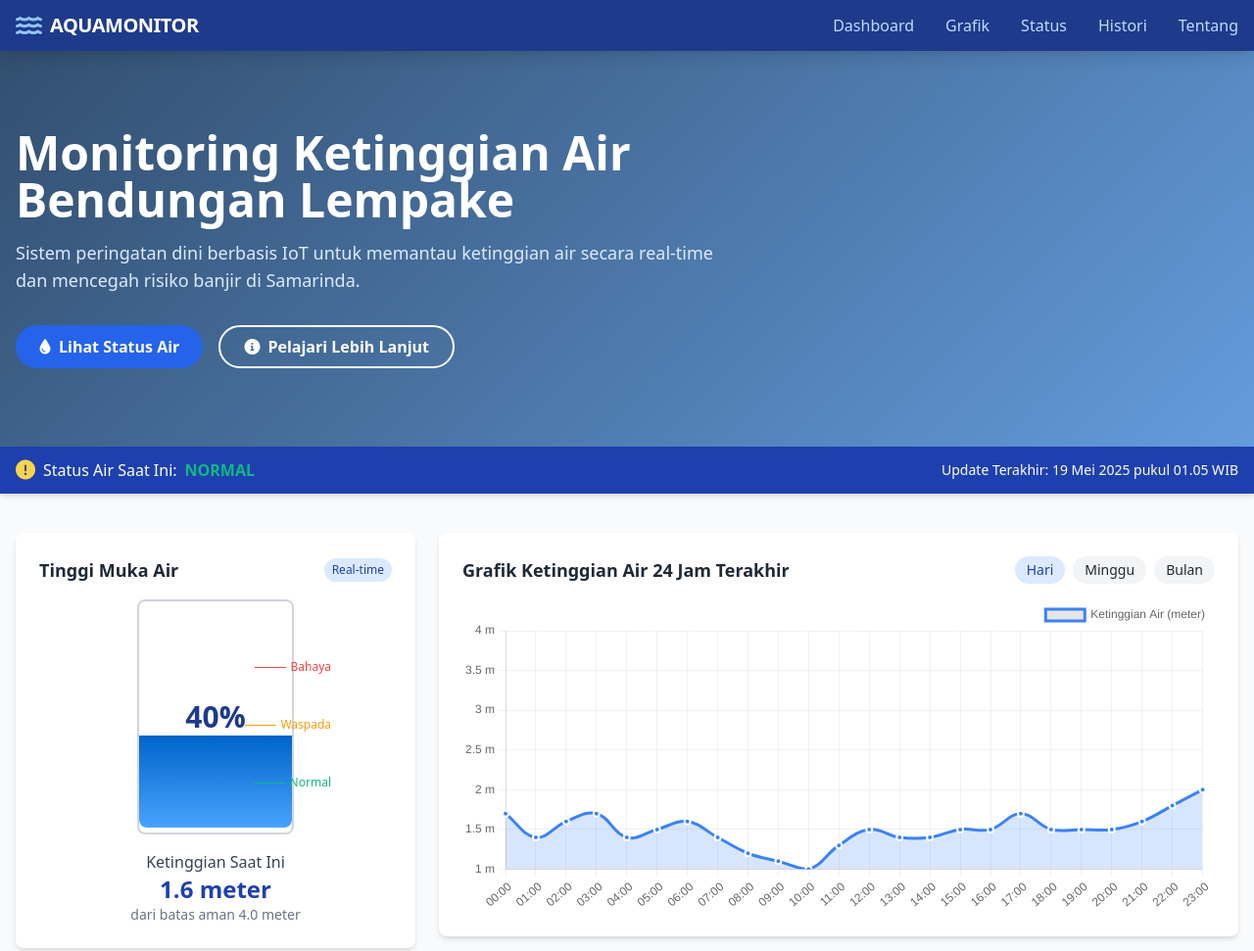
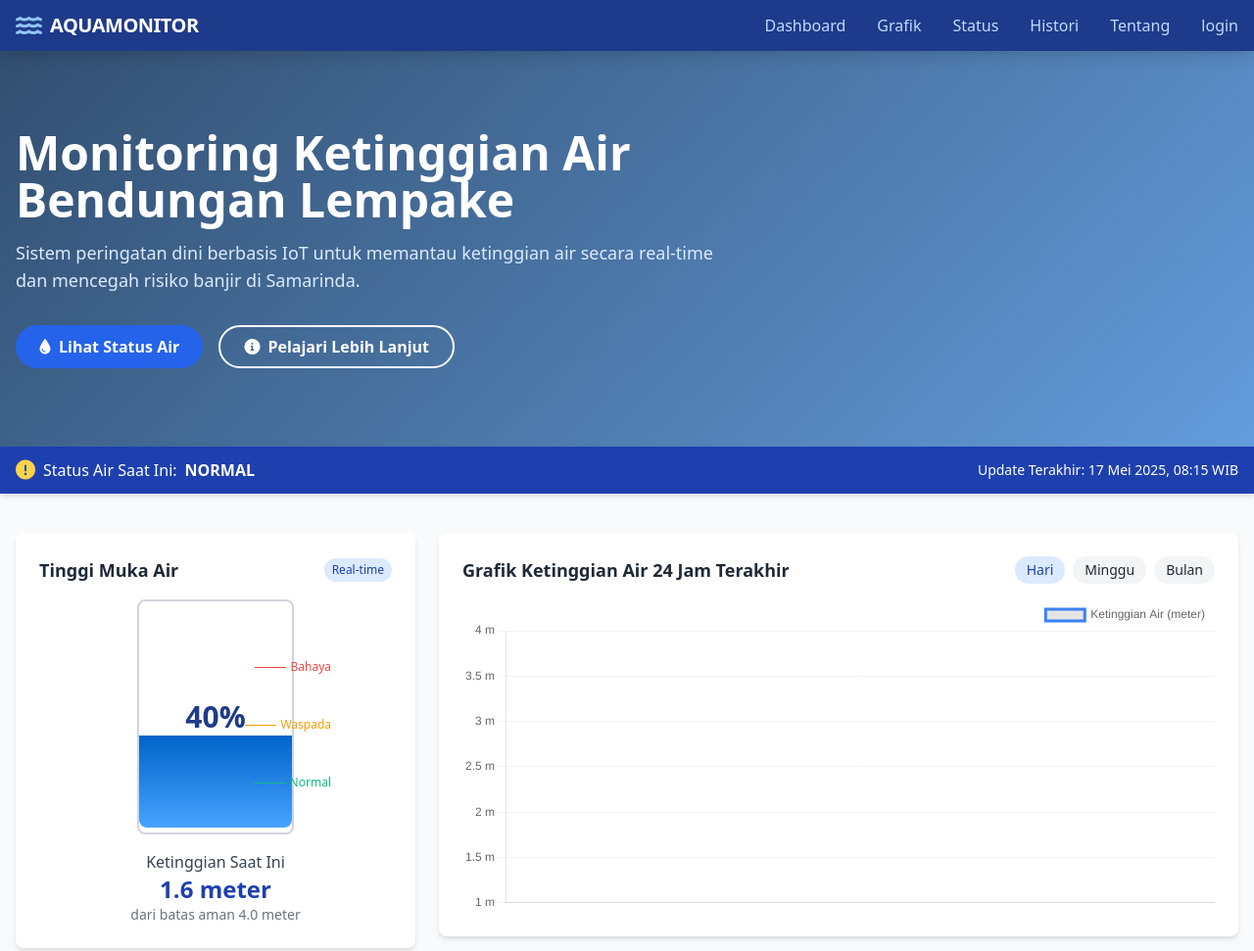
Before and after one commit to RafiAbdurrohim/soni-web, a plain HTML site: page index.html in a window 1280 px wide. Shown: the top 971 px of the page at 98% size. Drawn offline with nearby package versions, Linux system fonts and the light colour scheme; no server answers.

Commit message:
Update index.html

```diff
--- a/index.html
+++ b/index.html
@@ -8,7 +8,11 @@
     <link href="https://cdnjs.cloudflare.com/ajax/libs/font-awesome/6.0.0/css/all.min.css" rel="stylesheet">
     <link href="https://cdnjs.cloudflare.com/ajax/libs/animate.css/4.1.1/animate.min.css" rel="stylesheet">
     <script src="https://cdnjs.cloudflare.com/ajax/libs/Chart.js/3.9.1/chart.min.js"></script>
+    <script src="https://cdn.jsdelivr.net/npm/chart.js"></script>
     <script src="https://cdnjs.cloudflare.com/ajax/libs/jquery/3.6.0/jquery.min.js"></script>
+    <script src="https://www.gstatic.com/firebasejs/8.10.1/firebase-app.js"></script>
+    <script src="https://www.gstatic.com/firebasejs/8.10.1/firebase-database.js"></script>
+
     <style>
         .water-animation {
             background: linear-gradient(0deg, #48a3ff 0%, #0064c9 100%);
@@ -72,6 +76,8 @@
                     <a href="#status" class="text-blue-200 hover:text-white transition-colors duration-200 font-medium">Status</a>
                     <a href="#histori" class="text-blue-200 hover:text-white transition-colors duration-200 font-medium">Histori</a>
                     <a href="#about" class="text-blue-200 hover:text-white transition-colors duration-200 font-medium">Tentang</a>
+                    <a href="login.html" class="text-blue-200 hover:text-white transition-colors duration-200 font-medium">login</a>
+
                 </div>
 
                 <!-- Mobile menu button -->
@@ -219,7 +225,7 @@
                             </div>
                         </div>
                         <div class="h-80">
-                            <canvas id="waterLevelChart"></canvas>
+                            <canvas id="waterLevelChart" class="w-full h-64"></canvas>
                         </div>
                     </div>
 
@@ -566,55 +572,55 @@
     </footer>
 
     <script>
-        // Mobile menu toggle
-        document.getElementById('mobile-menu-button').addEventListener('click', function() {
-            const mobileMenu = document.getElementById('mobile-menu');
-            if (mobileMenu.classList.contains('hidden')) {
-                mobileMenu.classList.remove('hidden');
-                mobileMenu.classList.add('animate__fadeIn');
-            } else {
-                mobileMenu.classList.add('hidden');
+    const firebaseConfig = {
+        apiKey: "AIzaSyCg--e5QYzKYE2awvq8_9OgfGVWsmMsMU8",
+        authDomain: "aquamonitor-adccd.firebaseapp.com",
+        databaseURL: "https://aquamonitor-adccd-default-rtdb.asia-southeast1.firebasedatabase.app",
+        projectId: "aquamonitor-adccd",
+        storageBucket: "aquamonitor-adccd.firebasestorage.app",
+        messagingSenderId: "645501631585",
+        appId: "1:645501631585:web:795504687cb884a18ffe20"
+    };
+
+    // Inisialisasi Firebase
+    firebase.initializeApp(firebaseConfig);
+    const db = firebase.database();
+
+    const grafikRef = db.ref("aquamonitor/water_levels");
+
+    grafikRef.limitToLast(24).on("value", (snapshot) => {
+        const data = snapshot.val();
+        if (!data) return;
+
+        const labels = [];
+        const tinggiData = [];
+
+        // Urutkan data berdasarkan waktu
+        const sortedKeys = Object.keys(data).sort();
+
+        sortedKeys.forEach((waktu) => {
+        labels.push(waktu.slice(11, 16)); // Ambil jam & menit
+        tinggiData.push(data[waktu].tinggi_air);
+        });
+
+        // Update chart
+        if (window.waterLevelChart) {
+        window.waterLevelChart.data.labels = labels;
+        window.waterLevelChart.data.datasets[0].data = tinggiData;
+        window.waterLevelChart.update();
         }
     });
 
-        // Initialize water level chart
+    // Buat chart kosong dulu saat halaman load
     document.addEventListener('DOMContentLoaded', function() {
         const ctx = document.getElementById('waterLevelChart').getContext('2d');
-
-            // Generate dummy data
-            const generateHours = () => {
-                const hours = [];
-                for (let i = 0; i < 24; i++) {
-                    const hour = i.toString().padStart(2, '0') + ':00';
-                    hours.push(hour);
-                }
-                return hours;
-            };
-
-            const generateData = () => {
-                const data = [];
-                let value = 1.5;
-                for (let i = 0; i < 24; i++) {
-                    // Random variation between -0.3 and +0.3
-                    const variation = (Math.random() * 0.6) - 0.3;
-                    value += variation;
-                    // Keep value between 1.0 and 3.0
-                    value = Math.max(1.0, Math.min(3.0, value));
-                    data.push(value.toFixed(1));
-                }
-                return data;
-            };
-
-            const labels = generateHours();
-            const data = generateData();
-
-            const waterLevelChart = new Chart(ctx, {
+        window.waterLevelChart = new Chart(ctx, {
         type: 'line',
         data: {
-                    labels: labels,
+            labels: [],
             datasets: [{
             label: 'Ketinggian Air (meter)',
-                        data: data,
+            data: [],
             fill: {
                 target: 'origin',
                 above: 'rgba(59, 130, 246, 0.2)'
@@ -671,66 +677,57 @@
             }
         }
         });
+    });
 
-            // Demo water level animation
-            const waterLevelElement = document.getElementById('water-level');
-            const waterPercentageElement = document.getElementById('water-percentage');
-            const currentHeightElement = document.getElementById('current-height');
-            const statusLevelElement = document.getElementById('status-level');
+    // Ambil data status real-time dari Firebase
+    const statusRef = db.ref("aquamonitor/status");
 
-            function updateWaterLevel() {
-                // Simulate changing water level
-                let currentHeight = parseFloat(currentHeightElement.innerText);
-                let randomChange = (Math.random() * 0.2) - 0.1; // Random change between -0.1 and 0.1
-                let newHeight = Math.max(1.0, Math.min(4.0, currentHeight + randomChange)).toFixed(1);
+    statusRef.on("value", (snapshot) => {
+        const data = snapshot.val();
+        if (!data) return;
 
-                // Update height text
-                currentHeightElement.innerText = newHeight + ' meter';
+        const tinggi = parseFloat(data.tinggi_terakhir);
+        const status = data.status_terakhir;
+        const waktu = data.waktu;
 
-                // Calculate percentage (based on max height of 4.0m)
-                let percentage = Math.round((newHeight / 4.0) * 100);
-                waterPercentageElement.innerText = percentage + '%';
+        // Update elemen DOM
+        document.getElementById("current-height").innerText = tinggi + " meter";
+        document.getElementById("last-update").innerText = "Update Terakhir: " + waktu;
 
-                // Update visual water level
-                waterLevelElement.style.height = percentage + '%';
+        // Update persentase dan animasi air
+        const persen = Math.min((tinggi / 4.0) * 100, 100);
+        document.getElementById("water-percentage").innerText = Math.round(persen) + "%";
+        const waterLevel = document.getElementById("water-level");
+        waterLevel.style.height = persen + "%";
 
-                // Update status based on height
-                if (newHeight >= 3.0) {
-                    statusLevelElement.innerText = 'BAHAYA';
-                    statusLevelElement.className = 'ml-2 font-bold text-red-500';
-                    waterLevelElement.style.background = 'linear-gradient(0deg, #f87171 0%, #dc2626 100%)';
-                } else if (newHeight >= 2.0) {
-                    statusLevelElement.innerText = 'WASPADA';
-                    statusLevelElement.className = 'ml-2 font-bold text-yellow-500';
-                    waterLevelElement.style.background = 'linear-gradient(0deg, #fbbf24 0%, #d97706 100%)';
+        // Update status warna
+        const statusEl = document.getElementById("status-level");
+        statusEl.innerText = status.toUpperCase();
+
+        if (status === "Bahaya") {
+        statusEl.className = "ml-2 font-bold text-red-500";
+        waterLevel.style.background = "linear-gradient(0deg, #f87171 0%, #dc2626 100%)";
+        } else if (status === "Waspada") {
+        statusEl.className = "ml-2 font-bold text-yellow-500";
+        waterLevel.style.background = "linear-gradient(0deg, #fbbf24 0%, #d97706 100%)";
         } else {
-                    statusLevelElement.innerText = 'NORMAL';
-                    statusLevelElement.className = 'ml-2 font-bold text-green-500';
-                    waterLevelElement.style.background = 'linear-gradient(0deg, #48a3ff 0%, #0064c9 100%)';
+        statusEl.className = "ml-2 font-bold text-green-500";
+        waterLevel.style.background = "linear-gradient(0deg, #48a3ff 0%, #0064c9 100%)";
         }
+    });
+
+    // Mobile menu toggle
+    document.getElementById('mobile-menu-button').addEventListener('click', function() {
+        const mobileMenu = document.getElementById('mobile-menu');
+        if (mobileMenu.classList.contains('hidden')) {
+        mobileMenu.classList.remove('hidden');
+        mobileMenu.classList.add('animate__fadeIn');
+        } else {
+        mobileMenu.classList.add('hidden');
         }
+    });
 
-            // Update every 5 seconds for demo
-            setInterval(updateWaterLevel, 5000);
+    </script>
 
-            // Update last updated time
-            function updateTime() {
-                const now = new Date();
-                const options = {
-                    year: 'numeric',
-                    month: 'long',
-                    day: 'numeric',
-                    hour: '2-digit',
-                    minute: '2-digit'
-                };
-                const formattedDate = now.toLocaleDateString('id-ID', options) + ' WIB';
-                document.getElementById('last-update').innerText = 'Update Terakhir: ' + formattedDate;
-            }
-
-            // Update time every minute
-            setInterval(updateTime, 60000);
-            updateTime(); // Initial update
-        });
-    </script>
 </body>
 </html>
```
Lines whose indentation alone changed are shown as unchanged.
